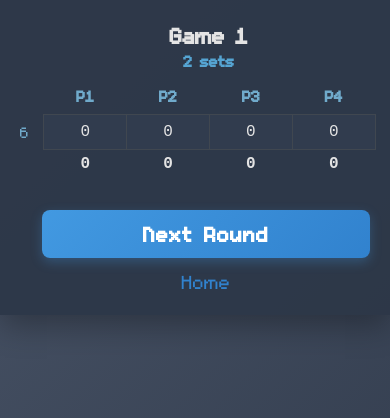
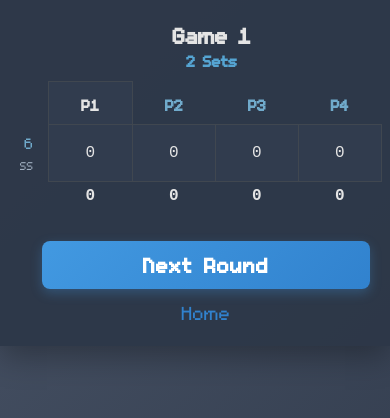
Before and after one commit to stenobot/scoresheet-app, a React (Create React App) app: page /prog-scoresheet in a window 390 px wide. Shown: the top 418 px of the page. Built offline with nearby package versions, Linux system fonts and the light colour scheme.

Commit message:
added prog round description nomenclature to row labels

```diff
--- a/src/App.css
+++ b/src/App.css
@@ -30,7 +30,7 @@
   font-size: 24px;
   font-weight: bold;
   margin-top: 0;
-  margin-bottom: 0;
+  margin-bottom: 10px;
   color: #55a4d2;
   -webkit-user-select: none;
   -ms-user-select: none;
@@ -86,8 +86,6 @@ td:before {
 .normal-cell-header:before {
   padding-left: 15px;
   padding-right: 15px;
-  padding-top: 3px;
-  padding-bottom: 3px;
   content: '';
   display: block;
   width: 4.2em;
@@ -96,8 +94,6 @@ td:before {
 .normal-cell-header-3:before {
   padding-left: 15px;
   padding-right: 15px;
-  padding-top: 3px;
-  padding-bottom: 3px;
   content: '';
   display: block;
   width: 5em;
@@ -106,8 +102,6 @@ td:before {
 .normal-cell-header-5:before {
   padding-left: 15px;
   padding-right: 15px;
-  padding-top: 3px;
-  padding-bottom: 3px;
   content: '';
   display: block;
   width: 3.4em;
@@ -137,8 +131,14 @@ td:before {
   user-select: none;
 }
 
+.round-description {
+  font-size: 18px;
+  color: #a0aec0;
+}
+
 .dealer-column-highlight {
-  background-color: #283e53;
+  background-color: #313c4e;
+  border: 1px solid #404750;
   color: #e4e4e4;
 }
 
@@ -407,7 +407,7 @@ select:hover {
   .normal-cell-header:before {
     padding-left: 15px;
     padding-right: 15px;
-    padding-top: 3px;
+    padding-top: 0px;
     padding-bottom: 3px;
     content: '';
     display: block;
@@ -417,8 +417,6 @@ select:hover {
   .normal-cell-header-3:before {
     padding-left: 15px;
     padding-right: 15px;
-    padding-top: 3px;
-    padding-bottom: 3px;
     content: '';
     display: block;
     width: 3.8em;
@@ -427,8 +425,6 @@ select:hover {
   .normal-cell-header-5:before {
     padding-left: 15px;
     padding-right: 15px;
-    padding-top: 3px;
-    padding-bottom: 3px;
     content: '';
     display: block;
     width: 2.8em;
@@ -439,8 +435,6 @@ select:hover {
   .normal-cell-header:before {
     padding-left: 15px;
     padding-right: 15px;
-    padding-top: 3px;
-    padding-bottom: 3px;
     content: '';
     display: block;
     width: 3em;
@@ -449,8 +443,6 @@ select:hover {
   .normal-cell-header-3:before {
     padding-left: 15px;
     padding-right: 15px;
-    padding-top: 3px;
-    padding-bottom: 3px;
     content: '';
     display: block;
     width: 4.6em;
@@ -459,8 +451,6 @@ select:hover {
   .normal-cell-header-5:before {
     padding-left: 15px;
     padding-right: 15px;
-    padding-top: 3px;
-    padding-bottom: 3px;
     content: '';
     display: block;
     width: 2.4em;
@@ -524,8 +514,6 @@ select:hover {
   .normal-cell-header:before {
     padding-left: 15px;
     padding-right: 15px;
-    padding-top: 3px;
-    padding-bottom: 3px;
     content: '';
     display: block;
     width: 2.8em;
@@ -534,8 +522,6 @@ select:hover {
   .normal-cell-header-3:before {
     padding-left: 15px;
     padding-right: 15px;
-    padding-top: 3px;
-    padding-bottom: 3px;
     content: '';
     display: block;
     width: 4.4em;
@@ -544,8 +530,6 @@ select:hover {
   .normal-cell-header-5:before {
     padding-left: 15px;
     padding-right: 15px;
-    padding-top: 3px;
-    padding-bottom: 3px;
     content: '';
     display: block;
     width: 2.2em;
@@ -556,8 +540,6 @@ select:hover {
   .normal-cell-header:before {
     padding-left: 15px;
     padding-right: 15px;
-    padding-top: 3px;
-    padding-bottom: 3px;
     content: '';
     display: block;
     width: 2.6em;
@@ -566,8 +548,6 @@ select:hover {
   .normal-cell-header-3:before {
     padding-left: 15px;
     padding-right: 15px;
-    padding-top: 3px;
-    padding-bottom: 3px;
     content: '';
     display: block;
     width: 4em;
@@ -576,8 +556,6 @@ select:hover {
   .normal-cell-header-5:before {
     padding-left: 15px;
     padding-right: 15px;
-    padding-top: 3px;
-    padding-bottom: 3px;
     content: '';
     display: block;
     width: 1.9em;
@@ -588,8 +566,6 @@ select:hover {
   .normal-cell-header:before {
     padding-left: 15px;
     padding-right: 15px;
-    padding-top: 3px;
-    padding-bottom: 3px;
     content: '';
     display: block;
     width: 2.4em;
@@ -598,8 +574,6 @@ select:hover {
   .normal-cell-header-3:before {
     padding-left: 15px;
     padding-right: 15px;
-    padding-top: 3px;
-    padding-bottom: 3px;
     content: '';
     display: block;
     width: 3.7em;
@@ -608,8 +582,6 @@ select:hover {
   .normal-cell-header-5:before {
     padding-left: 15px;
     padding-right: 15px;
-    padding-top: 3px;
-    padding-bottom: 3px;
     content: '';
     display: block;
     width: 1.7em;
@@ -620,8 +592,6 @@ select:hover {
   .normal-cell-header:before {
     padding-left: 15px;
     padding-right: 15px;
-    padding-top: 3px;
-    padding-bottom: 3px;
     content: '';
     display: block;
     width: 2.2em;
@@ -630,8 +600,6 @@ select:hover {
   .normal-cell-header-3:before {
     padding-left: 15px;
     padding-right: 15px;
-    padding-top: 3px;
-    padding-bottom: 3px;
     content: '';
     display: block;
     width: 3.5em;
@@ -640,8 +608,6 @@ select:hover {
   .normal-cell-header-5:before {
     padding-left: 15px;
     padding-right: 15px;
-    padding-top: 3px;
-    padding-bottom: 3px;
     content: '';
     display: block;
     width: 1.6em;
--- a/src/components/ProgressiveRook/ProgScoresheet.tsx
+++ b/src/components/ProgressiveRook/ProgScoresheet.tsx
@@ -1,7 +1,7 @@
 import { useNavigate } from 'react-router-dom';
 import { useEffect, useRef, useState } from 'react';
 import PrimaryButton from '../PrimaryButton';
-import { useGameContext, gameTypes, Game } from '../../contexts/GameContext';
+import { useGameContext, gameTypes } from '../../contexts/GameContext';
 import { useProgSettingsContext } from '../../contexts/ProgSettingsContext';
 
 function ProgScoresheet() {
@@ -30,18 +30,18 @@ function ProgScoresheet() {
   const rowNumDoubleTwelveRuleAppliedRef = useRef(false);
 
   const roundDescriptions = [
-    '2 sets',
-    '1 run, 1 set',
-    '2 runs',
-    '3 sets',
-    '1 run, 2 sets',
-    '2 runs, 1 set',
-    '3 runs',
-    '4 sets',
-    '1 run, 3 sets',
-    '2 runs, 2 sets',
-    '3 runs, 1 set'
-  ]
+    ['2 Sets', 'SS'],
+    ['1 Run, 1 Set', 'RS'],
+    ['2 Runs', 'RR'],
+    ['3 Sets', 'SSS'],
+    ['1 Run, 2 Sets', 'RSS'],
+    ['2 Runs, 1 Set', 'RRS'],
+    ['3 Runs', 'RRR'],
+    ['4 Sets', 'SSSS'],
+    ['1 Run, 3 Sets', 'RSSS'],
+    ['2 Runs, 2 Sets', 'RRSS'],
+    ['3 Runs, 1 Set', 'RRRS']
+  ];
 
   /// <summary>
   ///   Adds a new row and other functions when Next Round button is clicked.
@@ -62,8 +62,8 @@ function ProgScoresheet() {
 
     addTableRow(newRound - 1);
     const dealerIndex = currentGame.players.indexOf(newDealer);
+    highlightCurrentRoundRow(newRound);
     highlightDealerColumn(dealerIndex);
-    highlightCurrentRoundRow(newRound);
   }
 
   /// <summary>
@@ -75,7 +75,8 @@ function ProgScoresheet() {
       isGameOver: true,
     });
 
-    // Feed dealer index that is way out of bounds to remove all highlighting
+    // Feed index that is way out of bounds to remove all highlighting
+    highlightCurrentRoundRow(99);
     highlightDealerColumn(99);
 
     // TODO: calculate and set current leader based on scores
@@ -128,9 +129,23 @@ function ProgScoresheet() {
 
   const highlightDealerColumn = (dealerIndex: number) => {
     if (dealerIndex !== -1) {
+      // Get all table header cells
+      const headerTableRow = document.getElementById('theadtrow');
+      const headerCells = headerTableRow?.getElementsByTagName('th');
+
       // Get all table rows
       const tBody = document.getElementById('tbody');
       const tRows = tBody?.getElementsByTagName('tr');
+
+      // Set highlight on dealer column in header
+      if (headerCells) {
+        for (let i = 0; i < headerCells.length; i++) {
+          headerCells[i].classList.remove('dealer-column-highlight');
+        }
+        headerCells[dealerIndex + 1].classList.add('dealer-column-highlight');
+      }
+
+      // Set highlight on dealer column in body
       if (tRows) {
         for (let i = 0; i < tRows.length; i++) {
           const row = tRows[i];
@@ -200,11 +215,18 @@ function ProgScoresheet() {
     const trBody = document.createElement('tr');
     for (let i = 0; i < currentGame.players.length + 1; i++) {
       if (i === 0) {
-        // add row number label first, if option selected
+        // add row number and description label first, if option selected
         if (showRowNums) {
           const currRowNum = startingRowNum + rowNumRef.current;
           const td = document.createElement('td');
-          td.innerHTML = `${currRowNum}`;
+          if (roundIndex !== undefined) {
+            td.innerHTML =
+              `${currRowNum}
+              <span class="round-description">${roundDescriptions[roundIndex][1]}</span>`;
+          }
+          else {
+            td.innerHTML = `${currRowNum}`;
+          }
 
           // special rule for Progressive Rook preset,
           // where row 12 is doubled
@@ -394,8 +416,8 @@ function ProgScoresheet() {
 
       makeHeaderCellsAutoSelect();
       const dealerIndex = currentGame.players.indexOf(currentGame.currDealer);
+      highlightCurrentRoundRow(currentGame.currRound);
       highlightDealerColumn(dealerIndex);
-      highlightCurrentRoundRow(currentGame.currRound);
       console.log(`useEffect - didMountRef.current: ${didMountRef.current}`);
       didMountRef.current = true;
     }
@@ -410,7 +432,7 @@ function ProgScoresheet() {
           <h6 style={{marginLeft: showColTotals ? 22 : 0}} className='table-subtitle'>
             {currentGame.isGameOver ?
               <div>{currentGame.currLeader} is the winner!</div> :
-              <div>{roundDescriptions[currentGame.currRound - 1]}</div>
+              <div>{roundDescriptions[currentGame.currRound - 1][0]}</div>
             }
           </h6>
         </caption>
```
